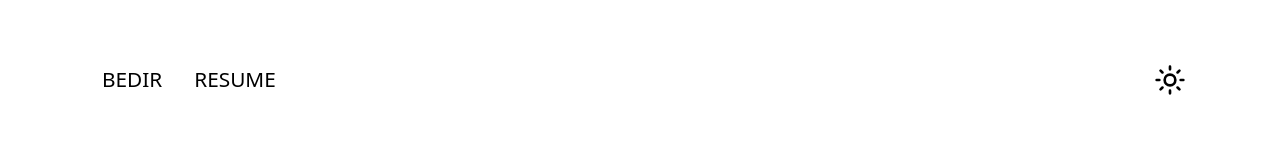
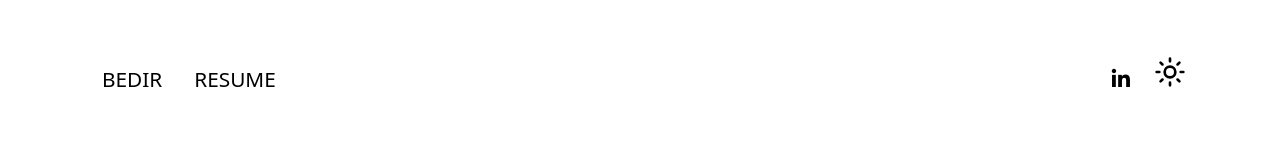
Before and after one commit to Bediruna/personal-site-svelte, a SvelteKit app: page / in a window 1280 px wide. Shown: the top 160 px of the page. Built offline with nearby package versions, Linux system fonts and the light colour scheme.

Commit message:
Added linkedin link

```diff
--- a/src/components/Nav.svelte
+++ b/src/components/Nav.svelte
@@ -4,6 +4,7 @@
 
 <nav class="navbar navbar-expand-lg">
     <div class="container-fluid">
+        <!-- Left nav items -->
         <ul class="navbar-nav me-auto mb-2 mb-lg-0 gap-3">
             <li class="nav-item">
                 <a class="nav-link" href="/">BEDIR</a>
@@ -11,11 +12,24 @@
             <li class="nav-item">
                 <a class="nav-link" href="/resume">RESUME</a>
             </li>
-            <!-- <li class="nav-item">
-                <a class="nav-link" href="/work">Work</a>
-            </li> -->
         </ul>
-        <ThemeToggle />
+
+        <!-- Right nav items -->
+        <ul class="navbar-nav ms-auto mb-2 mb-lg-0 gap-3">
+            <li class="nav-item">
+                <a
+                    class="nav-link"
+                    href="https://www.linkedin.com/in/bedir-aygun"
+                    target="_blank"
+                    rel="noopener noreferrer"
+                >
+                    <i class="fab fa-linkedin-in"></i>
+                </a>
+            </li>
+            <li class="nav-item">
+                <ThemeToggle />
+            </li>
+        </ul>
     </div>
 </nav>
 
```
